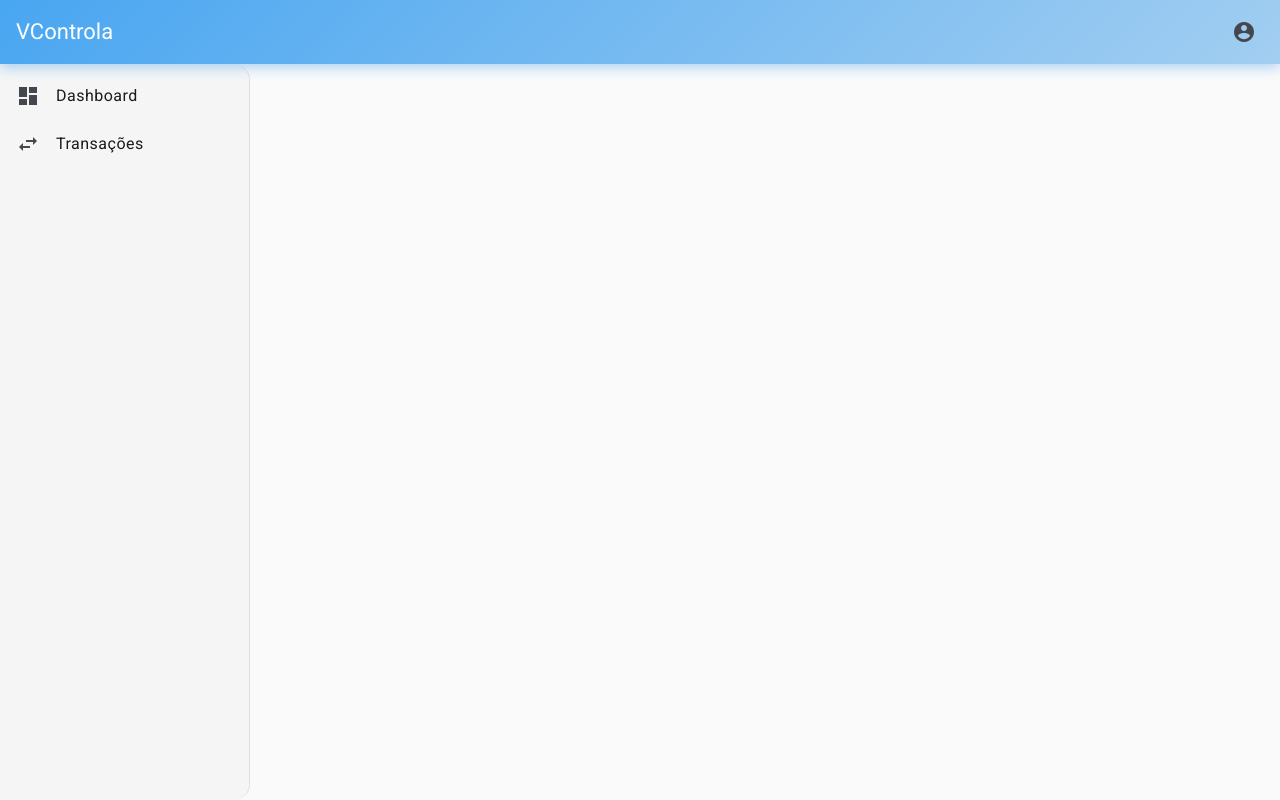
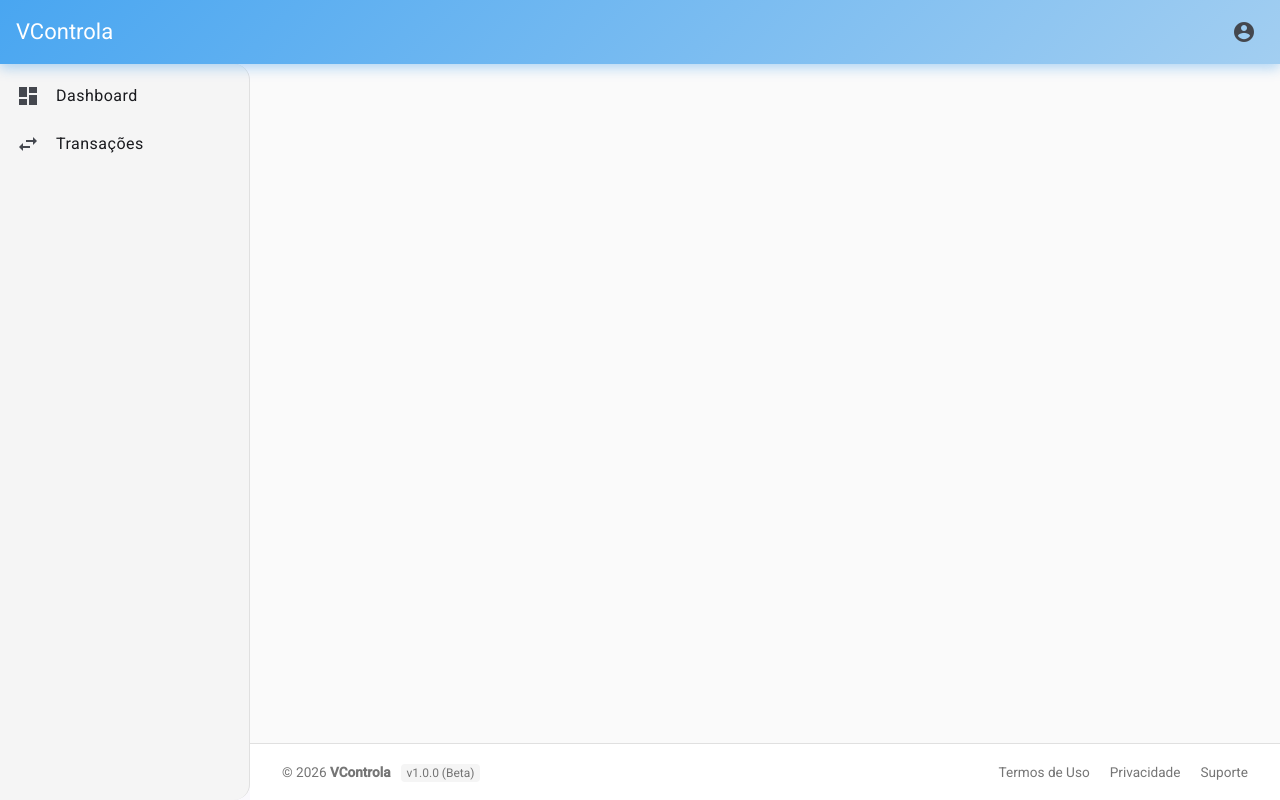
Before and after one commit to VictorWes/VControla-Front, an Angular app: page / in a window 1280 px wide. Built offline with nearby package versions, Linux system fonts and the light colour scheme.

Commit message:
feat: cria o modulo footer e adiciona o footer ao layout component

```diff
--- /dev/null
+++ b/src/app/template/footer/footer.component.html
@@ -0,0 +1,12 @@
+<footer class="footer-container">
+  <div class="left-content">
+    <span>&copy; 2026 <strong>VControla</strong></span>
+    <span class="version">v1.0.0 (Beta)</span>
+  </div>
+
+  <div class="right-content">
+    <a href="#">Termos de Uso</a>
+    <a href="#">Privacidade</a>
+    <a href="#">Suporte</a>
+  </div>
+</footer>
--- /dev/null
+++ b/src/app/template/footer/footer.component.scss
@@ -0,0 +1,46 @@
+.footer-container {
+  background-color: #ffffff;
+  border-top: 1px solid #e0e0e0; // Uma linha sutil para separar do conteúdo
+  padding: 20px 32px; // Espaçamento interno
+  display: flex;
+  justify-content: space-between; // Joga um conteúdo para cada ponta
+  align-items: center;
+  margin-top: auto; // O Segredo do "Sticky Footer" (explico abaixo)
+
+  font-size: 0.85rem;
+  color: #757575;
+
+  .version {
+    margin-left: 10px;
+    padding: 2px 6px;
+    background-color: #f5f5f5;
+    border-radius: 4px;
+    font-size: 0.75rem;
+  }
+
+  .right-content {
+    a {
+      text-decoration: none;
+      color: #757575;
+      margin-left: 20px;
+      transition: color 0.2s;
+
+      &:hover {
+        color: #2196f3; // Azul do seu header ao passar o mouse
+      }
+    }
+  }
+}
+
+// Ajuste para mobile (se a tela for pequena, empilha tudo)
+@media (max-width: 600px) {
+  .footer-container {
+    flex-direction: column;
+    gap: 10px;
+    text-align: center;
+
+    .right-content a {
+      margin: 0 10px;
+    }
+  }
+}
--- a/src/app/template/layout/layout.component.html
+++ b/src/app/template/layout/layout.component.html
@@ -22,8 +22,12 @@
       </mat-nav-list>
     </mat-sidenav>
 
-    <mat-sidenav-content class="content">
-      <router-outlet></router-outlet>
+    <mat-sidenav-content class="content-wrapper">
+      <div class="page-content">
+        <router-outlet></router-outlet>
+      </div>
+
+      <app-footer></app-footer>
     </mat-sidenav-content>
   </mat-sidenav-container>
 </div>
--- a/src/app/template/layout/layout.component.scss
+++ b/src/app/template/layout/layout.component.scss
@@ -33,3 +33,15 @@
   padding: 20px;
   background-color: #fafafa;
 }
+
+.content-wrapper {
+  display: flex; // Ativa o modo flexível
+  flex-direction: column; // Organiza os itens (Página + Footer) em coluna
+  min-height: 100%; // Garante que o container ocupe a altura toda
+  background-color: #fafafa; // Fundo cinza claro da aplicação
+}
+
+.page-content {
+  flex: 1; // IMPORTANTE: Isso diz "ocupe todo o espaço vazio disponível"
+  padding: 20px; // O espaçamento interno que você já tinha
+}
--- a/src/app/template/template.module.ts
+++ b/src/app/template/template.module.ts
@@ -8,9 +8,10 @@ import { MatListModule } from '@angular/material/list';
 import { MatIcon, MatIconModule } from '@angular/material/icon';
 import { MatButtonModule } from '@angular/material/button';
 import { MatDividerModule } from '@angular/material/divider';
+import { FooterComponent } from './footer/footer.component';
 
 @NgModule({
-  declarations: [LayoutComponent],
+  declarations: [LayoutComponent, FooterComponent],
   imports: [
     CommonModule,
     TemplateRoutingModule,
```
Also changed, not shown: src/app/template/footer/footer.component.ts (added, +11 -0 lines), 1 other file (tests, documents, lock files or other folders).
